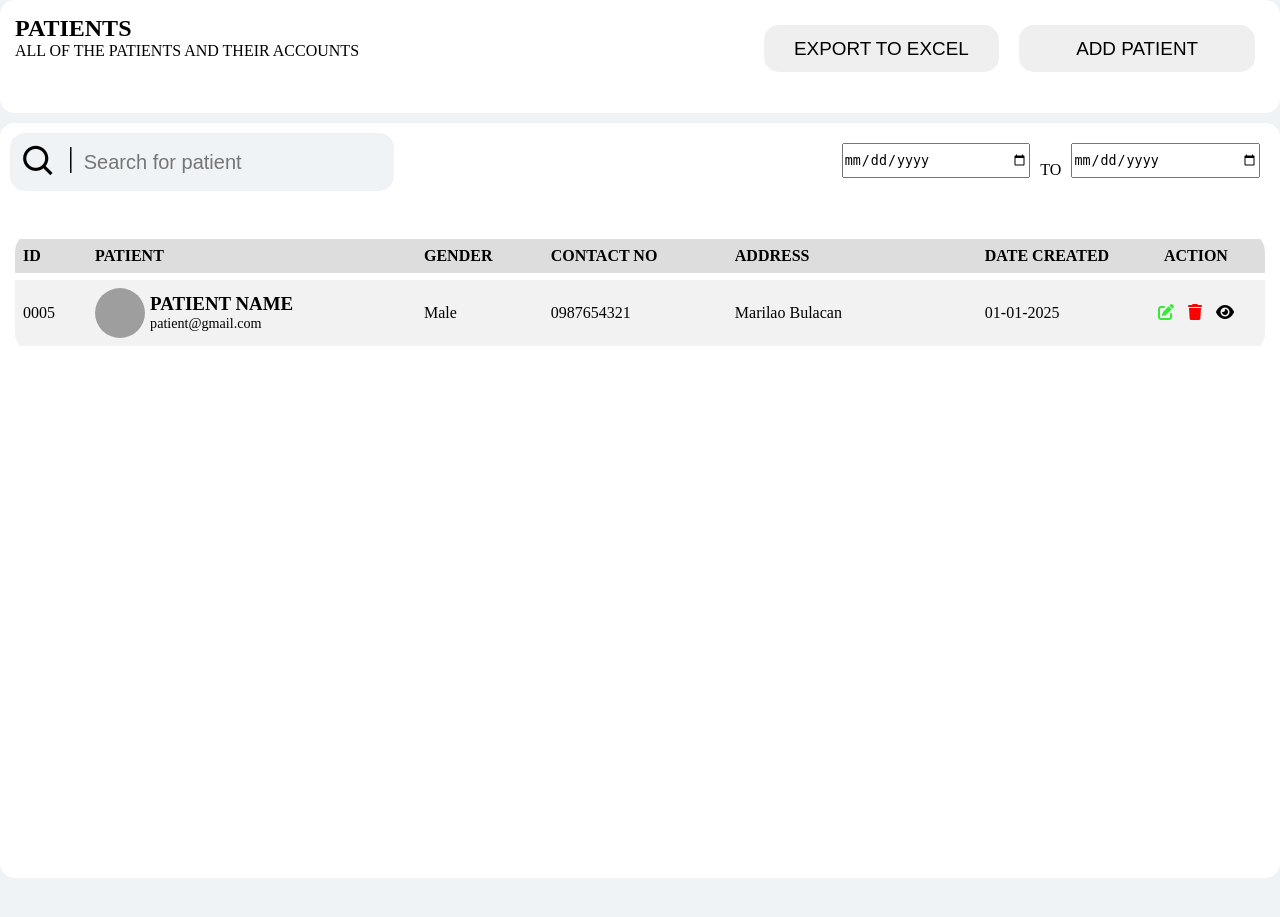
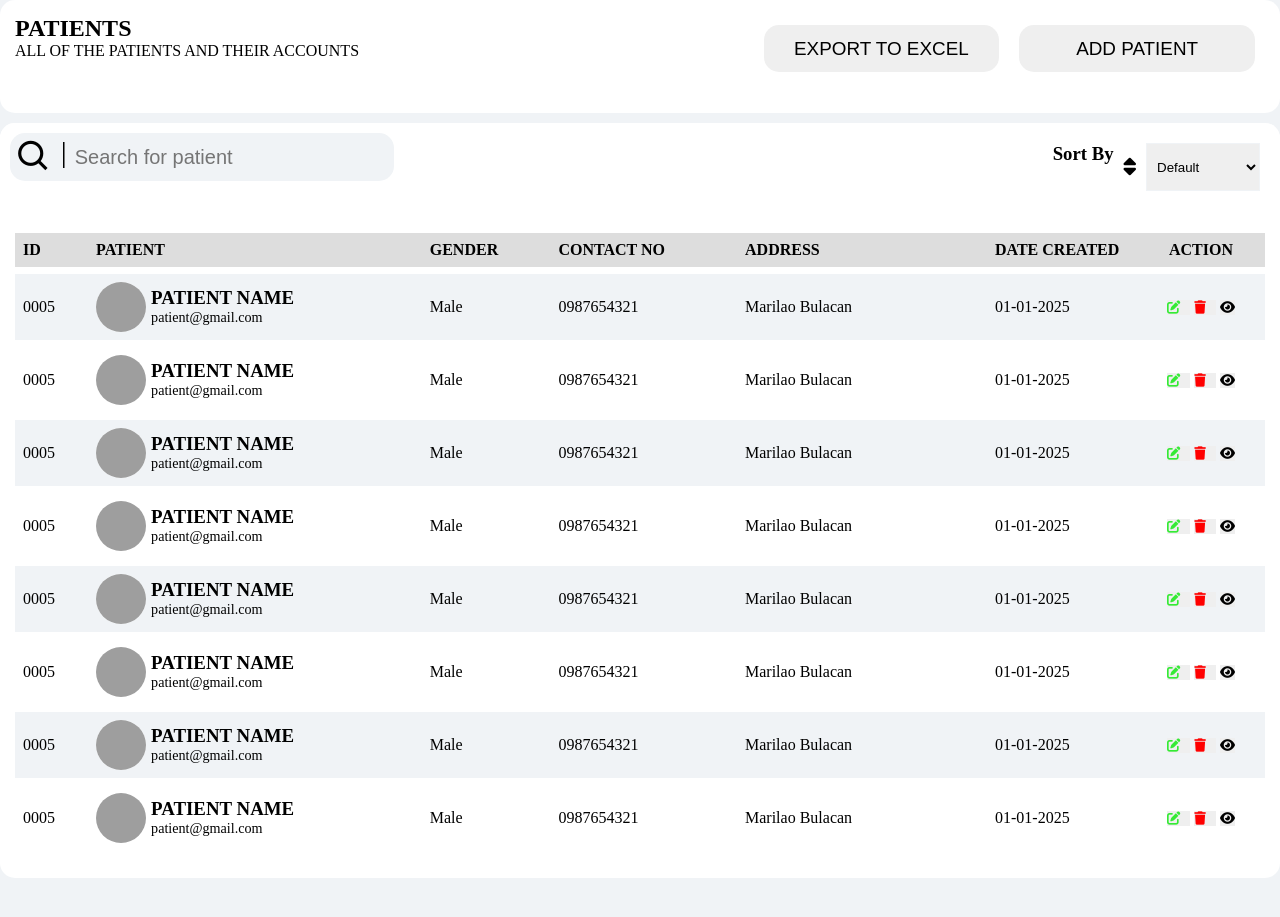
Before and after one commit to Feeder029/ANG, a PHP site: page /Patient.html in a window 1280 px wide. Shown: the top 917 px of the page. Run offline with PHP 8.4, Linux system fonts and the light colour scheme; grey boxes are pictures that could not be loaded.

Commit message:
dashboard patient

```diff
--- a/Dashboard/Patient/Patient.css
+++ b/Dashboard/Patient/Patient.css
@@ -9,6 +9,7 @@
 
 body{
     background-color:#f0f3f6;
+    overflow: hidden;
 }
 
 .nav-bar{
@@ -74,10 +75,10 @@ body{
     display: flex;
     flex-direction: row;
     margin: 10px;
-    padding: 10px;
+    padding: 5px;
     width: 30%;
     height: fit-content;
-    gap: 10px;
+    gap: 8px;
 }
 
 #search-icon{
@@ -93,11 +94,40 @@ body{
 
 #search{
     margin: auto;
+    padding: 0;
     background-color:#f0f3f6;
     border: none;
     width: 100%;
     height: 100%;
     font-size: 20px;
+    outline: none;
+}
+
+.sort-container{
+    margin-left: auto;
+    display:flex;
+    flex-direction: row;
+    padding: 20px;
+    gap: 10px;
+}
+
+#sort-btn{
+    background-color: transparent;
+    border: none;
+    cursor: pointer;
+}
+
+#sort-btn i{
+    font-size: 20px;
+}
+
+#sort{
+    border-color: #f0f3f6;
+    cursor: pointer;
+    padding: 6px;
+}
+#sort option{
+    cursor: pointer;
 }
 
 .date-container{
@@ -122,17 +152,18 @@ body{
     position: relative;
     width: 100%;
     padding: 15px;
-
+    overflow:auto;
 }
 
 table {
     width: 100%;
+    height: 100%;
     border-collapse: separate;
     border-spacing: 0 7px;
     text-align: left;
-    border-radius: 20px;
-    overflow: hidden;
+    padding-bottom: 50px;
 }
+
 
 th, td {
     padding: 8px;
@@ -144,12 +175,12 @@ th {
 }
 
 tr{
-    border-radius: 20px;
+    border-radius: 25px;
 }
 
 
 tr:nth-child(even) {
-    background-color: #f2f2f2;
+    background-color:#f0f3f6;
 }
 
 .patient{
@@ -182,7 +213,9 @@ tr:nth-child(even) {
     text-align: center;
 }
 
-.action a{
+.action button{
+    border: none;
+    cursor: pointer;
     padding-right: 10px;
 }
 
--- a/Dashboard/Patient/Patient.html
+++ b/Dashboard/Patient/Patient.html
@@ -27,16 +27,36 @@
                 <p>|</p>
                 <input type="search" name="" id="search" placeholder="Search for patient">
             </div>
-            <div class="date-container">
-                <input type="date" name="" id="">
-                <p>TO</p>
-                <input type="date" name="" id="">
+            <div class="sort-container">
+                <h3>Sort By</h3>
+                <button id="sort-btn"><i class="fa-solid fa-sort"></i></button>
+                <select name="sort" id="sort">
+                        <option value="">Default</option>
+                        <option value="">ID</option>
+                        <option value="">Name</option>
+                        <option value="">Gender</option>
+                        <option value="">Date Created</option>
+                    <!-- <option value="">Date
+                        <select name="date-option" id="date-option">
+                            <div class="date-container" style="display: none;">
+                                <input type="date" name="" id="">
+                                <p>TO</p>
+                                <input type="date" name="" id="">
+                            </div>
+                        </select>
+                    </option> -->
+                    <!-- <optgroup label="_____________">
+                        <option value="">Ascending</option>
+                        <option value="">Descending</option>
+                    </optgroup> -->
+                </select>
             </div>
+
         </div>
         <div class="table-container">
             <table>
-                <tr>
-                    <th>ID</th>
+                <tr id="head">
+                    <th id="id-head">ID</th>
                     <th>PATIENT</th>
                     <th>GENDER</th>
                     <th>CONTACT NO</th>
@@ -45,7 +65,7 @@
                     <th id="action-head">ACTION</th>
                 </tr>
                 <tr id="data">
-                    <td>0005</td>
+                    <td class="id">0005</td>
                     <td class="patient">
                         <img src="../img/posa.jpg" alt="">
                         <div class="patient-name">
@@ -58,12 +78,144 @@
                     <td>Marilao Bulacan</td>
                     <td>01-01-2025</td>
                     <td class="action">
-                        <a href="" id="edit"><i class="fa-solid fa-pen-to-square"></i></a>
-                        <a href="" id="delete"><i class="fa-solid fa-trash"></i></a>
-                        <a href="" id="view"><i class="fa-solid fa-eye"></i></a>
+                        <button id="edit"><i class="fa-solid fa-pen-to-square"></i></button>
+                        <button id="delete"><i class="fa-solid fa-trash"></i></button>
+                        <button id="view"><i class="fa-solid fa-eye"></i></button>
                     </td>
                 </tr>
-
+                <tr id="data">
+                    <td class="id">0005</td>
+                    <td class="patient">
+                        <img src="../img/posa.jpg" alt="">
+                        <div class="patient-name">
+                            <h2>PATIENT NAME</h2>
+                            <p>patient@gmail.com</p>
+                        </div>
+                    </td>
+                    <td>Male</td>
+                    <td>0987654321</td>
+                    <td>Marilao Bulacan</td>
+                    <td>01-01-2025</td>
+                    <td class="action">
+                        <button id="edit"><i class="fa-solid fa-pen-to-square"></i></button>
+                        <button id="delete"><i class="fa-solid fa-trash"></i></button>
+                        <button id="view"><i class="fa-solid fa-eye"></i></button>
+                    </td>
+                </tr>
+                <tr id="data">
+                    <td class="id">0005</td>
+                    <td class="patient">
+                        <img src="../img/posa.jpg" alt="">
+                        <div class="patient-name">
+                            <h2>PATIENT NAME</h2>
+                            <p>patient@gmail.com</p>
+                        </div>
+                    </td>
+                    <td>Male</td>
+                    <td>0987654321</td>
+                    <td>Marilao Bulacan</td>
+                    <td>01-01-2025</td>
+                    <td class="action">
+                        <button id="edit"><i class="fa-solid fa-pen-to-square"></i></button>
+                        <button id="delete"><i class="fa-solid fa-trash"></i></button>
+                        <button id="view"><i class="fa-solid fa-eye"></i></button>
+                    </td>
+                </tr>
+                <tr id="data">
+                    <td class="id">0005</td>
+                    <td class="patient">
+                        <img src="../img/posa.jpg" alt="">
+                        <div class="patient-name">
+                            <h2>PATIENT NAME</h2>
+                            <p>patient@gmail.com</p>
+                        </div>
+                    </td>
+                    <td>Male</td>
+                    <td>0987654321</td>
+                    <td>Marilao Bulacan</td>
+                    <td>01-01-2025</td>
+                    <td class="action">
+                        <button id="edit"><i class="fa-solid fa-pen-to-square"></i></button>
+                        <button id="delete"><i class="fa-solid fa-trash"></i></button>
+                        <button id="view"><i class="fa-solid fa-eye"></i></button>
+                    </td>
+                </tr>
+                <tr id="data">
+                    <td class="id">0005</td>
+                    <td class="patient">
+                        <img src="../img/posa.jpg" alt="">
+                        <div class="patient-name">
+                            <h2>PATIENT NAME</h2>
+                            <p>patient@gmail.com</p>
+                        </div>
+                    </td>
+                    <td>Male</td>
+                    <td>0987654321</td>
+                    <td>Marilao Bulacan</td>
+                    <td>01-01-2025</td>
+                    <td class="action">
+                        <button id="edit"><i class="fa-solid fa-pen-to-square"></i></button>
+                        <button id="delete"><i class="fa-solid fa-trash"></i></button>
+                        <button id="view"><i class="fa-solid fa-eye"></i></button>
+                    </td>
+                </tr>
+                <tr id="data">
+                    <td class="id">0005</td>
+                    <td class="patient">
+                        <img src="../img/posa.jpg" alt="">
+                        <div class="patient-name">
+                            <h2>PATIENT NAME</h2>
+                            <p>patient@gmail.com</p>
+                        </div>
+                    </td>
+                    <td>Male</td>
+                    <td>0987654321</td>
+                    <td>Marilao Bulacan</td>
+                    <td>01-01-2025</td>
+                    <td class="action">
+                        <button id="edit"><i class="fa-solid fa-pen-to-square"></i></button>
+                        <button id="delete"><i class="fa-solid fa-trash"></i></button>
+                        <button id="view"><i class="fa-solid fa-eye"></i></button>
+                    </td>
+                </tr>
+                <tr id="data">
+                    <td class="id">0005</td>
+                    <td class="patient">
+                        <img src="../img/posa.jpg" alt="">
+                        <div class="patient-name">
+                            <h2>PATIENT NAME</h2>
+                            <p>patient@gmail.com</p>
+                        </div>
+                    </td>
+                    <td>Male</td>
+                    <td>0987654321</td>
+                    <td>Marilao Bulacan</td>
+                    <td>01-01-2025</td>
+                    <td class="action">
+                        <button id="edit"><i class="fa-solid fa-pen-to-square"></i></button>
+                        <button id="delete"><i class="fa-solid fa-trash"></i></button>
+                        <button id="view"><i class="fa-solid fa-eye"></i></button>
+                    </td>
+                </tr>
+                <tr id="data">
+                    <td class="id">0005</td>
+                    <td class="patient">
+                        <img src="../img/posa.jpg" alt="">
+                        <div class="patient-name">
+                            <h2>PATIENT NAME</h2>
+                            <p>patient@gmail.com</p>
+                        </div>
+                    </td>
+                    <td>Male</td>
+                    <td>0987654321</td>
+                    <td>Marilao Bulacan</td>
+                    <td>01-01-2025</td>
+                    <td class="action">
+                        <button id="edit"><i class="fa-solid fa-pen-to-square"></i></button>
+                        <button id="delete"><i class="fa-solid fa-trash"></i></button>
+                        <button id="view"><i class="fa-solid fa-eye"></i></button>
+                    </td>
+                </tr>
             </table>
         </div>
     </div>
```
Also changed, not shown: Dashboard/index/index.css (+17 -4 lines), Dashboard/index/index.html (+5 -3 lines).
